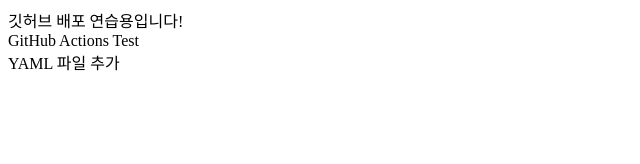
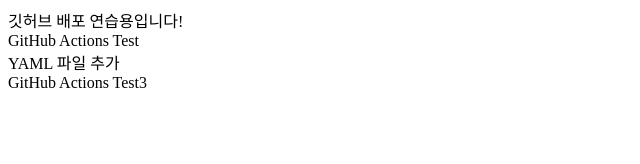
Before and after one commit to ypyp66/testt, a React (Create React App) app: page / in a window 1280 px wide. Shown: the top 164 px of the page, without its empty margins (0-640 px from the left). Built offline with nearby package versions, Linux system fonts and the light colour scheme.

Commit message:
GutHub Actions 테스트3

```diff
--- a/src/components/Test.js
+++ b/src/components/Test.js
@@ -3,6 +3,7 @@
     <>
       <div>GitHub Actions Test</div>
       <div>YAML 파일 추가</div>
+      <div>GitHub Actions Test3</div>
     </>
   );
 };
```
